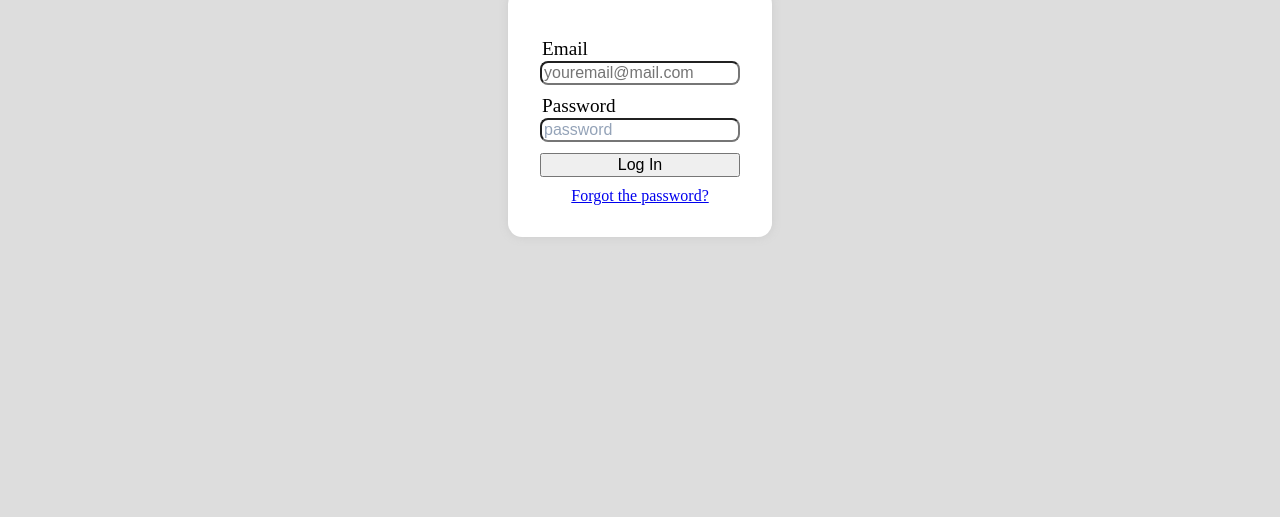
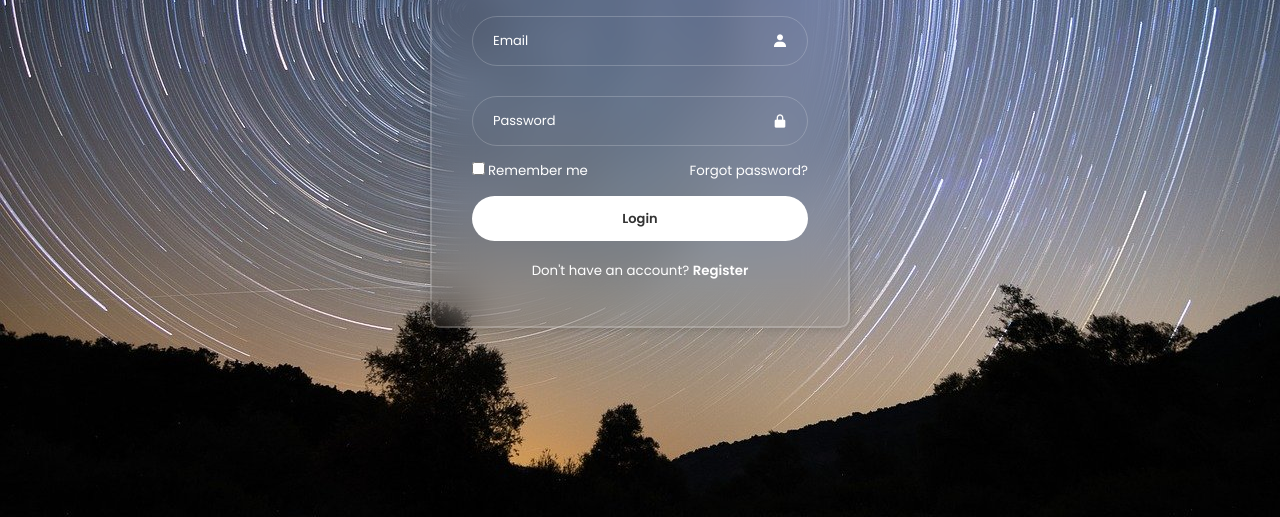
Before and after one commit to GxxBeep/controle-de-estoque, a plain HTML site: page login.html in a window 1280 px wide. Shown: the part 283-800 px from the top of the page. Drawn offline with nearby package versions, Linux system fonts and the light colour scheme.

Commit message:
new style css, add image bg

```diff
--- a/css/style-login.css
+++ b/css/style-login.css
@@ -1,47 +1,123 @@
+/* by https://www.youtube.com/watch?v=hlwlM4a5rxg&ab_channel=Codehal*/
+
+@import url('https://fonts.googleapis.com/css2?family=Poppins:ital,wght@0,100;0,200;0,300;0,400;0,500;0,600;0,700;0,800;0,900;1,100;1,200;1,300;1,400;1,500;1,600;1,700;1,800;1,900&display=swap');
+
+* {
+    padding: 0;
+    margin: 0;
+    box-sizing: border-box;
+    font-family: "Poppins", sans-serif;
+}
 
 body{
-    background-color: #dddddd;
+    display: flex;
+    justify-content: center;
+    align-items: center;
+    min-height: 100vh;
+    background-image: url(/img/image.jpg);
+    background-repeat: no-repeat;
+    background-position: center;
+    background-size: cover;
 }
 
-form{
-    width: 200px;
-    height: auto;
-    padding: 48px 32px 32px 32px;
-    background-color: white;
-
-    border-radius: 14px;
-    box-shadow: #cccccc 0 0 10px;
-
-    display: flex;
-    flex-direction: column;
+.wrapper{
+    width: 420px;
+    color: white;
+    background: transparent;
+    border-radius: 10px;
+    padding: 30px 40px;
+    border: 2px solid rgba(255, 255, 255, .2);
+    backdrop-filter: blur(20px);
+    box-shadow: 0 0 10px rgba(0, 0, 0, .2);
 }
 
-label{
-    font-size: larger;
-    padding: 0 0 0 2px;
+.wrapper h1{
+    font-size: xx-large;
+    text-align: center;
 }
 
-input{
-    margin: 1px 0 10px 0;
+.wrapper .input-box{
+    width: 100%;
+    height: 50px;
+    margin: 30px 0;
+
+    position: relative;
+}
+
+.input-box input{
+    width: 100%;
+    height: 100%;
+    background: transparent;
+    border: none;
+    outline: none;
+
+    border: solid 1px rgba(255, 255, 255, .2);
+    border-radius: 40px;
+
+    font-size: small;
+    color: white;
+    padding: 20px 45px 20px 20px;
+}
+
+.input-box input::placeholder{
+    color: white;
+
+}
+
+.input-box i{
+    position: absolute;
+    right: 20px;
+    top: 50%;
+    transform: translateY(-50%);
     font-size: medium;
 }
 
-#email, #password{
-    border-radius: 8px;
-    outline: none;
+.wrapper .remember-forgot{
+    display: flex;
+    justify-content: space-between;
+    font-size: smaller;
+    margin: -15px 0 15px;
 }
 
-#password::placeholder{
-    color: #94a3b8;
+.remember-forgot label input{
+    accent-color: white;
+    margin-right: 3px;
 }
 
-a{
-    text-align: center;
+.remember-forgot a{
+    color: white;
+    text-decoration: none;
 }
 
-.container{
-    display: flex;
-    justify-content: center;
-    align-items: center;
-    height: 97vh;
+.remember-forgot a:hover{
+    text-decoration: underline;
 }
+
+.wrapper #login{
+    width: 100%;
+    height: 45px;
+    background: white;
+    border: 1px solid rgba(255, 255, 255, .2);
+    border-radius: 40px;
+    box-shadow: rgba(0, 0, 0, .1);
+    cursor: pointer;
+    font-size: small;
+    color: #333;
+    font-weight: 600;
+}
+
+.wrapper .register{
+    font-size: smaller;
+    text-align: center;
+    margin: 20px 0 15px;
+}
+
+.register a{
+    color: white;
+    text-decoration: none;
+    font-weight: 600;
+}
+
+.register a:hover{
+    text-decoration: underline;
+}
--- a/login.html
+++ b/login.html
@@ -4,17 +4,32 @@
     <meta charset="UTF-8">
     <meta name="viewport" content="width=device-width, initial-scale=1.0">
     <link rel="stylesheet" href="css/style-login.css">
+    <link href='https://unpkg.com/boxicons@2.1.4/css/boxicons.min.css' rel='stylesheet'>
     <title>Login</title>
 </head>
 <body>
-    <div class="container">
+    <div class="wrapper">
         <form method="post">
-            <label for="email">Email</label>
-            <input type="email" name="email" id="email" placeholder="youremail@mail.com" required>
-            <label for="password">Password</label>
-            <input type="password" placeholder="password" name="password" id="password" required>
-            <input type="submit" value="Log In">
-            <a href="#">Forgot the password?</a>
+            <h1>Login</h1>
+
+            <div class="input-box">
+                <input type="email" name="email" id="email"
+                placeholder="Email" required>
+                <i class='bx bxs-user'></i>
+            </div>
+
+            <div class="input-box">
+                <input type="password" name="password"
+                id="password" placeholder="Password" required>
+                <i class='bx bxs-lock-alt'></i>
+            </div>
+
+            <div class="remember-forgot">
+                <label><input type="checkbox" name="checkbox" id="checkbox">Remember me</label>
+                <a href="#">Forgot password?</a>
+            </div>
+            <input type="submit" id="login" value="Login">
+            <p class="register">Don't have an account? <a href="#">Register</a></p>
         </form>
     </div>
 </body>
```
Also changed, not shown: img/image.jpg (added).
